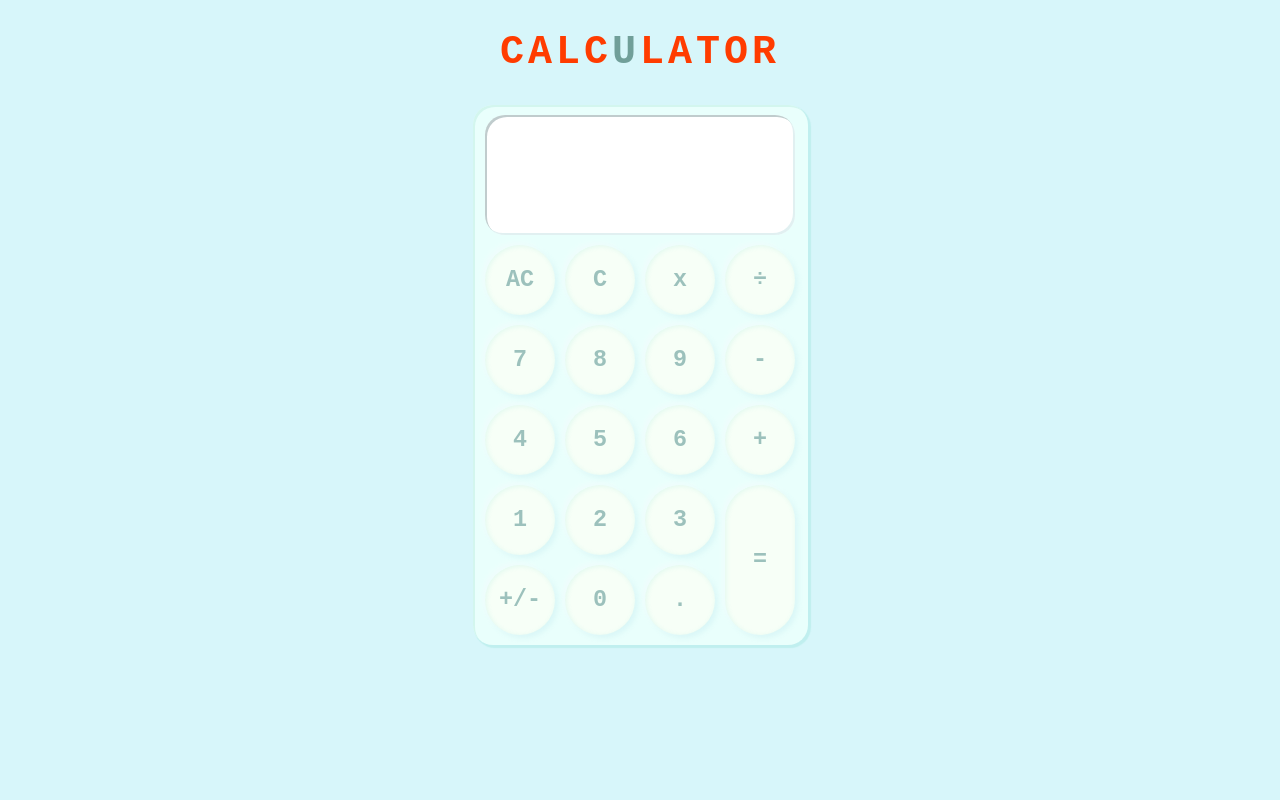
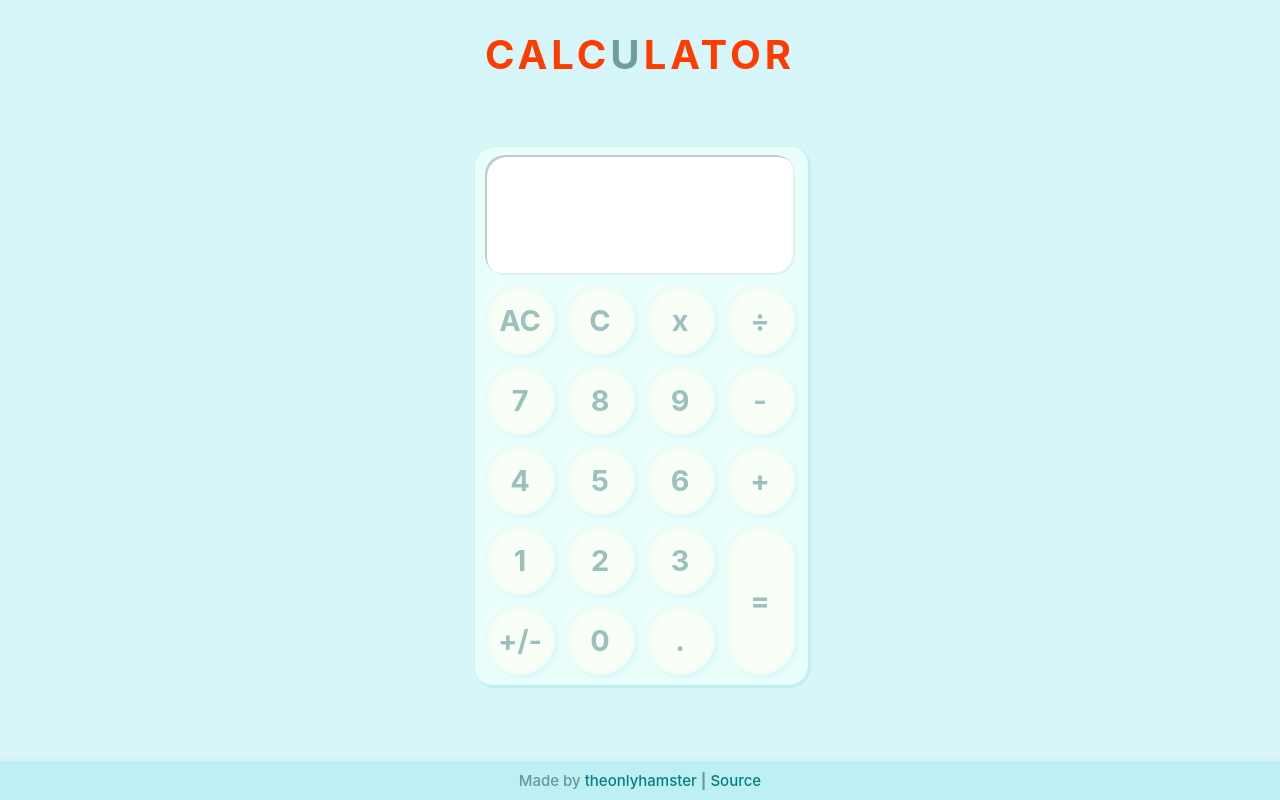
Before and after one commit to Theonlyhamstertoh/calculator-app, a plain HTML site: page index.html in a window 1280 px wide. Drawn offline with Linux system fonts and the light colour scheme.

Commit message:
changed font to apple system and added link to my profile

```diff
--- a/index.html
+++ b/index.html
@@ -7,9 +7,10 @@
     <link rel="stylesheet" href="style.css">
 </head>
 <body>
-        <header>
-            <h1><span>CALC</span>U<span>LATOR</span></h1>
-        </header>
+    <header>
+        <h1><span>CALC</span>U<span>LATOR</span></h1>
+    </header>
+    <div class='theContainer'>
         <main>
             <div class='container'>
                 <div class='displayWrapper'>
@@ -46,9 +47,13 @@
 
             </div>
         </main>
-        <div class='warning'></div>
+    <div class='warning'></div>
 
+    </div>
 
+    <footer>
+        Made by <a href='https://github.com/Theonlyhamstertoh' target='_blank'>theonlyhamster</a> <strong>|</strong> <a href='https://github.com/Theonlyhamstertoh/pixel-art-creator' target='_blank'>Source</a>
+    </footer>
     <script src="main.js"></script>
 </body>
 </html>
--- a/style.css
+++ b/style.css
@@ -1,6 +1,7 @@
 * {
     padding: 0;
     margin: 0;
+    font-family:-apple-system, BlinkMacSystemFont, 'Segoe UI', Roboto, Oxygen, Ubuntu, Cantarell, 'Open Sans', 'Helvetica Neue', sans-serif;
 }
 
 .disableZoom {
@@ -24,20 +25,54 @@
     }
 }
 
+body {
+    background-color: #d7f6fa;
+    display: grid;
+    grid-template-rows: auto 1fr auto;
+    grid-template-areas: 'header' 'main' 'footer';
+    height: 100vh;
+}
+
+header {
+    text-align: center;
+    color: black;
+    font-weight: 800;
+    font-size: 20px;
+    margin: 30px 0;
+    letter-spacing: 4px;
+    grid-area: header;
+}
 
 
-body {
+
+.theContainer {
     display: flex;
     flex-direction: column;
     text-align: center;
     align-self: center;
-    background-color: #d7f6fa;
     touch-action: manipulation;
+    grid-area: main;
+}
+
+a {
+    text-decoration: none;
+    color: teal;
 
 }
-
+footer {
+    grid-area: footer;
+    border: none;
+    text-align: center;
+    outline: none;
+    background-color: #94e1eb62;
+    padding: 10px;
+    box-shadow: 0px 0px 5px 1px #dacfc152;
+    font-size: 15px;
+    color: rgba(7, 70, 54, 0.493);
+    font-weight: 500;
+    font-family:-apple-system, BlinkMacSystemFont, 'Segoe UI', Roboto, Oxygen, Ubuntu, Cantarell, 'Open Sans', 'Helvetica Neue', sans-serif;
+}
 .warning {
-    font-family: monospace;
     margin: 5px 0;
     font-size: larger;
     font-weight: 700;
@@ -51,16 +86,6 @@ span {
 h1 {
     color: rgba(7, 70, 54, 0.493);
 }
-header {
-    text-align: center;
-    font-family: monospace;
-    color: black;
-    font-weight: 800;
-    font-size: 20px;
-    margin: 30px 0;
-    letter-spacing: 4px;
-}
-
 
 main {
     background-color: #e9fffc;
@@ -101,7 +126,6 @@ main {
         'displayTop'
         'bigDisplay';
     grid-template-rows: 20px 1fr;
-    font-family: monospace;
     background-color: white;
     border-radius: 20px;
     box-shadow:
@@ -132,7 +156,6 @@ main {
 
 .buttonCSS {
     background-color: #f7fff7;
-    font-family: monospace;
     color: #49888685;
     font-weight: 700;
     border: none;
```
